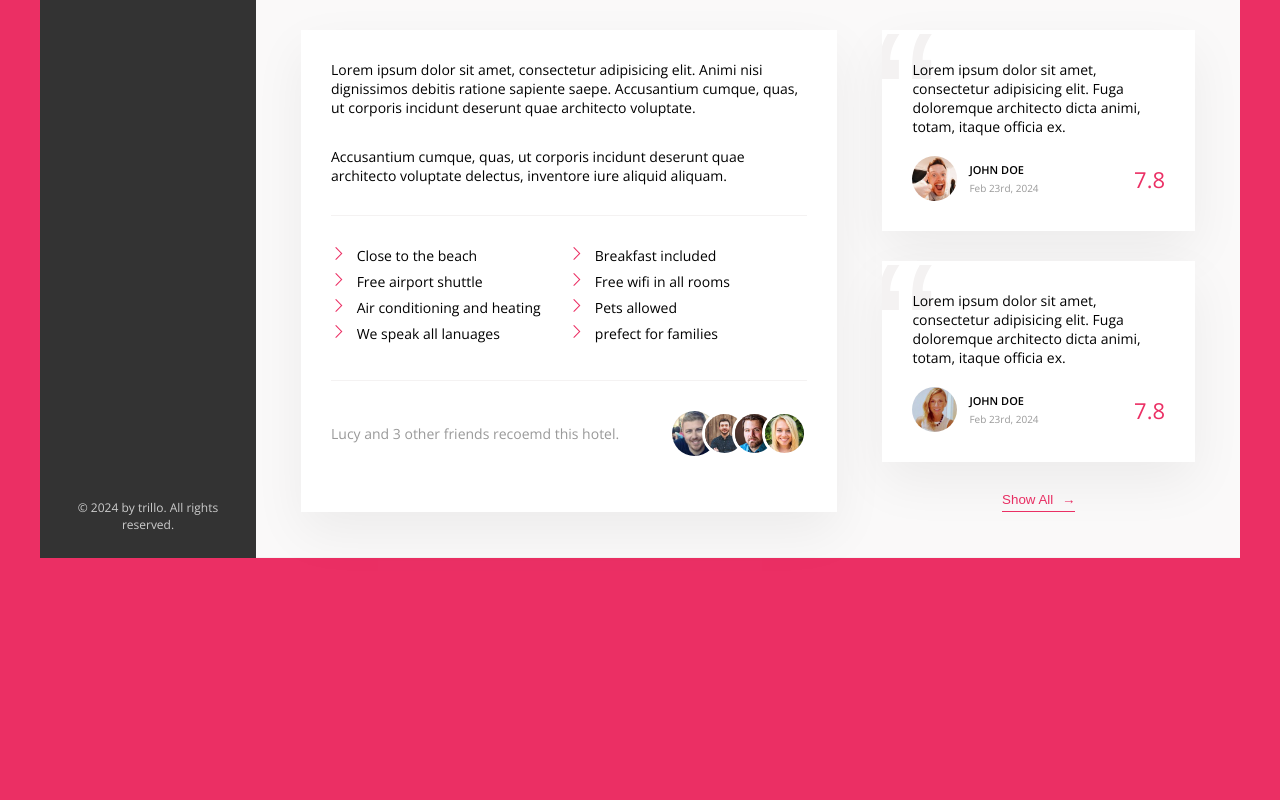
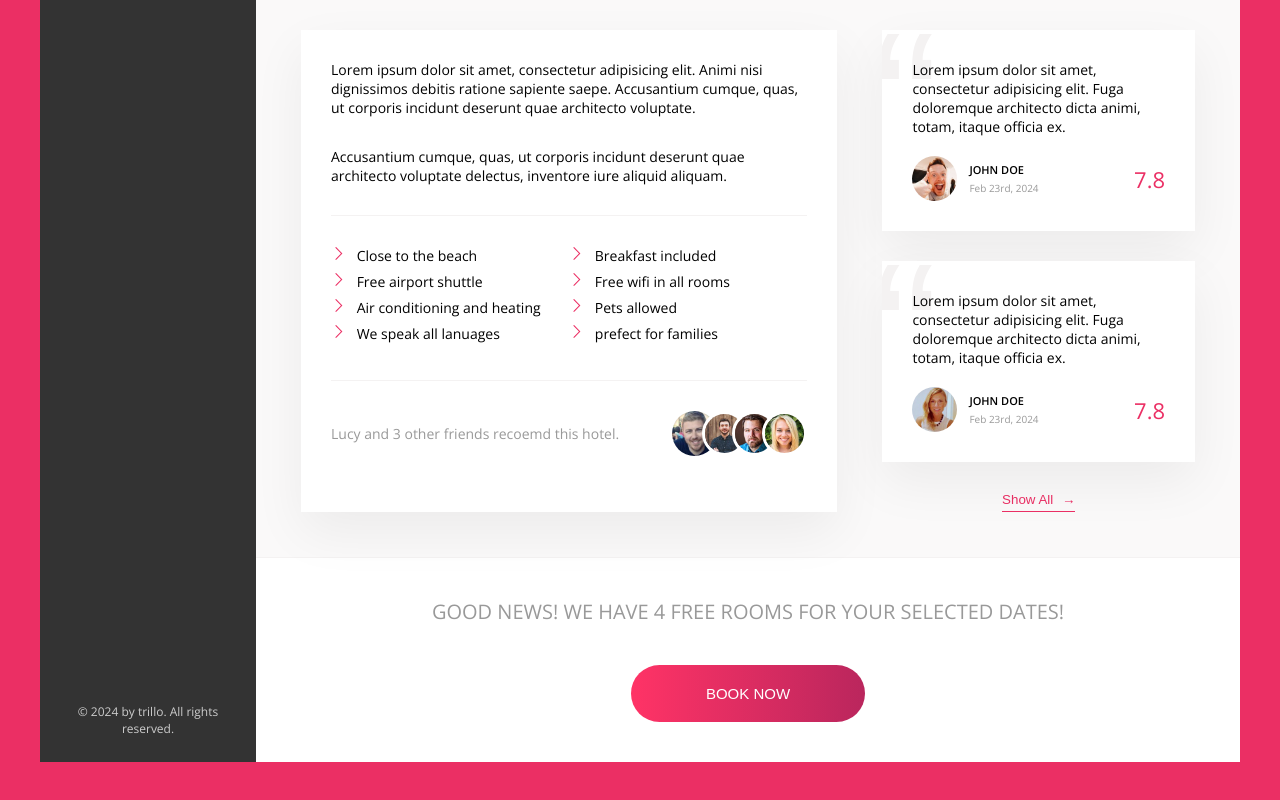
Before and after one commit to ahmedyosry433/Trillo_Templete, a website: page index.html in a window 1280 px wide. Shown: the part 473-1273 px from the top of the page. Before the commit the page ends 1111 px from the top, so only its background shows below. Drawn offline with nearby package versions, Linux system fonts and the light colour scheme.

Commit message:
cta section & btn

```diff
--- a/index.html
+++ b/index.html
@@ -260,7 +260,14 @@
 
                 </div>
                 <!-- End Detail -->
+                <div class="cta">
+                    <p class="cta__heading">Good news! we have 4 free rooms for your selected dates!</p>
+                    <button class="btn">
+                        <span class="btn-visible">Book Now</span>
+                        <span class="btn-invisible">Only 4 rooms left</span>
 
+                    </button>
+                </div>
             </main>
             <!-- End MAin -->
 
--- a/sass/_components.scss
+++ b/sass/_components.scss
@@ -423,3 +423,60 @@
         font-weight: 300;
     }
 }
+
+
+
+
+/////////////////////////////////////////////////////////
+/// CTA Section
+///
+.cta__heading {
+    margin-bottom: 4rem;
+}
+.btn {
+    font-size: 1.5rem;
+    border: none;
+    font-weight: 300;
+    text-transform: uppercase;
+    border-radius: 100px;
+    background-image: linear-gradient(to right , var(--color-primary-light), var(--color-primary-dark));
+    color: var(--color-white);
+    position: relative;
+    overflow: hidden;
+    cursor: pointer;
+
+    & > * {
+        display: inline-block;
+        height: 100%;
+        width: 100%;
+        -webkit-transition: all .2s;
+        transition: all .2s;
+    }
+    &-visible {
+        padding: 2rem 7.5rem;
+    }
+
+    &-invisible {
+        position: absolute;
+        padding: 2rem 0;
+        left: 0;
+        top: -100%;
+        transition: all 0.2s;
+    }
+
+
+    &:focus {
+        outline: none;
+        animation: pulsate 1s infinite  ;
+    }
+    &:hover {
+        background-image: linear-gradient(to left, var(--color-primary-light), var(--color-primary-dark));
+
+    }
+    &:hover &-visible{
+       transform: translateY(100%);
+    }
+    &:hover &-invisible {
+        top: 0;
+    }
+}
--- a/sass/_layout.scss
+++ b/sass/_layout.scss
@@ -61,3 +61,12 @@
     flex-direction: column;
     align-items: center;
 }
+.cta {
+    padding: 4rem 0;
+    color: var(--color-grey-dark-3);
+    font-size: 2rem;
+    text-transform: uppercase;
+    text-align: center;
+    font-weight: 100;
+
+}
```
Also changed, not shown: css/style.css.
